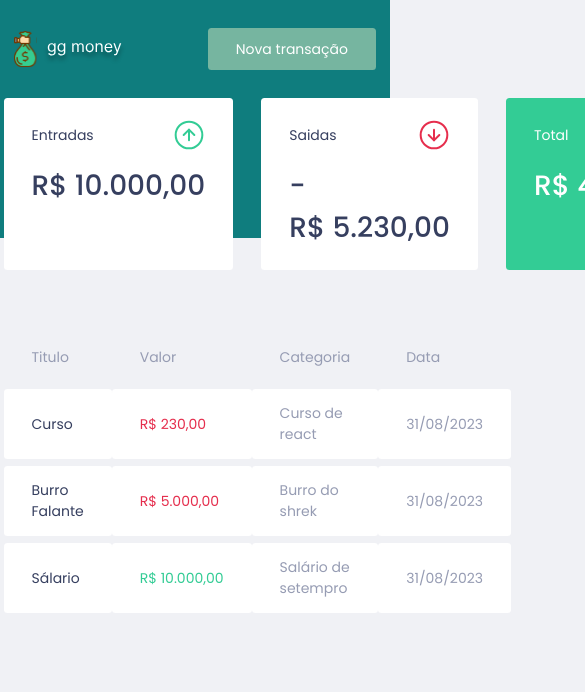
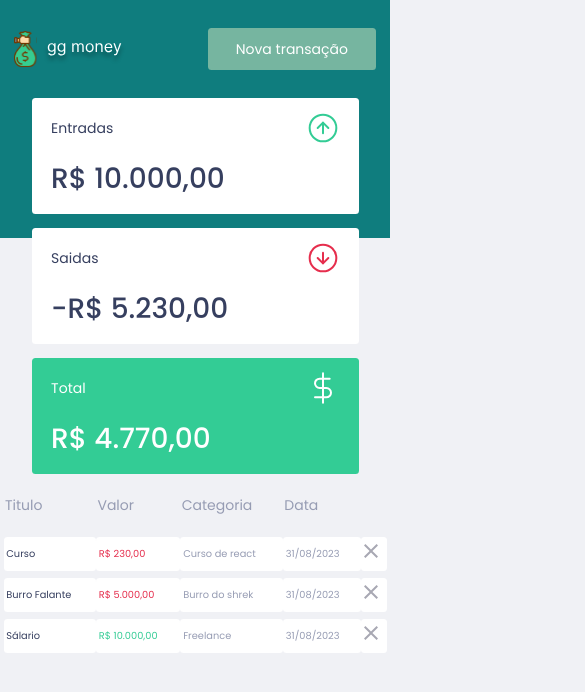
Before and after one commit to gabrielspessanha/ggmoney, a React (Vite) app: page / in a window 390 px wide. Shown: the top 692 px of the page, 585 px wide, since content can reach past the window. Built offline with nearby package versions, Linux system fonts and the light colour scheme; data requests are answered from the project's data file.

Commit message:
Criando o responsivo da aplicação

```diff
--- a/db.json
+++ b/db.json
@@ -18,7 +18,7 @@
     {
       "title": "Sálario",
       "value": 10000,
-      "category": "Salário de setempro",
+      "category": "Freelance",
       "type": "deposit",
       "id": 3
     }
--- a/src/components/NewTransactionModal/styles.ts
+++ b/src/components/NewTransactionModal/styles.ts
@@ -54,12 +54,6 @@ export const TransactionTypeContainer =styled.div`
     display: grid;
     grid-template-columns: 1fr 1fr;
     gap: 0.5rem;
-
-
-
-    button{
-
-    }
 `
 interface RadioBoxProps {
     isactive: "true" | "false";
--- a/src/components/Summary/styles.ts
+++ b/src/components/Summary/styles.ts
@@ -36,5 +36,24 @@ export const Container = styled.div`
             color: #FFF;
         }
     }
+@media (max-width: 770px){
+    gap: 1rem;
+    grid-template-columns:1fr;
+
+
+    div{
+        margin: 0 2rem;
+        padding: 1rem 1.4rem;
+
+
+        strong{
+            display: block;
+            margin-top: 1rem;
+            font-size: 2rem;
+            font-weight: 500;
+            line-height: 3rem;
+        }
+    }
+}
 
 `
--- a/src/components/TransactionsTable/index.tsx
+++ b/src/components/TransactionsTable/index.tsx
@@ -1,5 +1,12 @@
 import { Content } from "./styles";
 import {  useTransactions } from "../../hooks/useTransaction";
+
+import closeButton  from '../../assets/close.svg';
+
+
+function handleCloseTable() {
+    console.log('teste')
+}
 
 export function TransactionsTable(){
     const {transactions}= useTransactions()
@@ -29,7 +36,18 @@ export function TransactionsTable(){
                                 <td>{transaction.category}</td>
                                 <td>{
                                     new Intl.DateTimeFormat('pt-BR', {timeZone: 'UTC'}).format()
-                                    }</td>
+                                    }
+                                </td>
+                                <td>
+                                <button
+                                    type='button'
+                                    onClick={handleCloseTable}
+                                    className='react-table-close'
+                                >
+                                    <img src={closeButton} alt='Fechar tabela' />
+
+                                </button>
+                                </td>
                             </tr>
                     ))}
                 </tbody>
--- a/src/components/TransactionsTable/styles.ts
+++ b/src/components/TransactionsTable/styles.ts
@@ -36,5 +36,45 @@ export const Content = styled.div`
             }
         }
     }
+@media (max-width: 600px){
+    &{
+        margin: 0 2rem;
+    }
+    table{
+        width: 100%;
 
-`;
+        th{
+            padding: 1rem 1rem;
+            text-align: left;
+            line-height: 1.5rem;
+        }
+
+        td{
+            padding: .5rem 1rem;
+            border-radius: 0.25rem;
+        }
+    }
+}
+
+@media (max-width: 516px){
+    &{
+        margin: 0 0;
+    }
+    table{
+        width: 100%;
+
+        th{
+            padding: 1rem .1rem;
+            text-align: left;
+            line-height: 1.5rem;
+        }
+
+        td{
+            padding: .5rem .2rem;
+            border-radius: 0.25rem;
+            font-size: .7rem;
+        }
+    }
+}
+
+`
--- a/src/styles/global.ts
+++ b/src/styles/global.ts
@@ -90,4 +90,13 @@ export const GlobalStyle = createGlobalStyle`
             filter: brightness(0.8);
         }
     }
+    .react-table-close{
+        border: 0;
+        background: transparent;
+        transition: filter 0.2s;
+
+        &:hover{
+            filter: brightness(0.8);
+        }
+    }
 `
```
